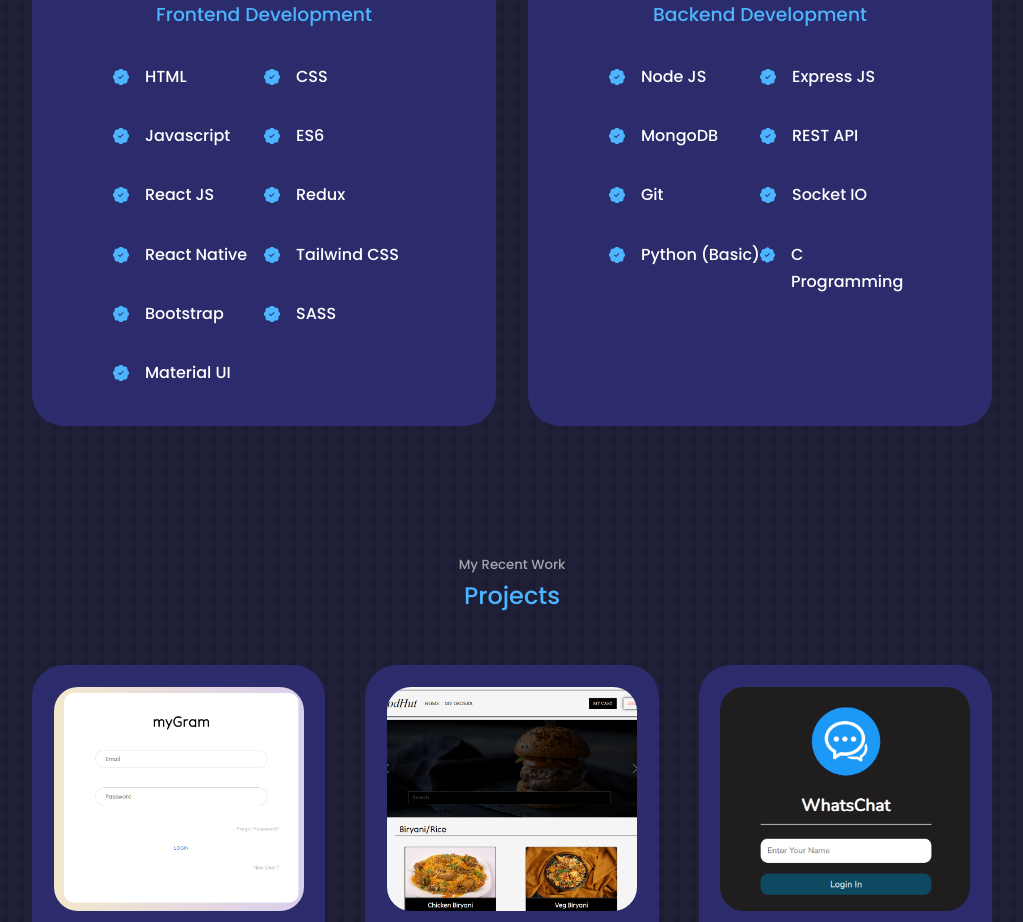
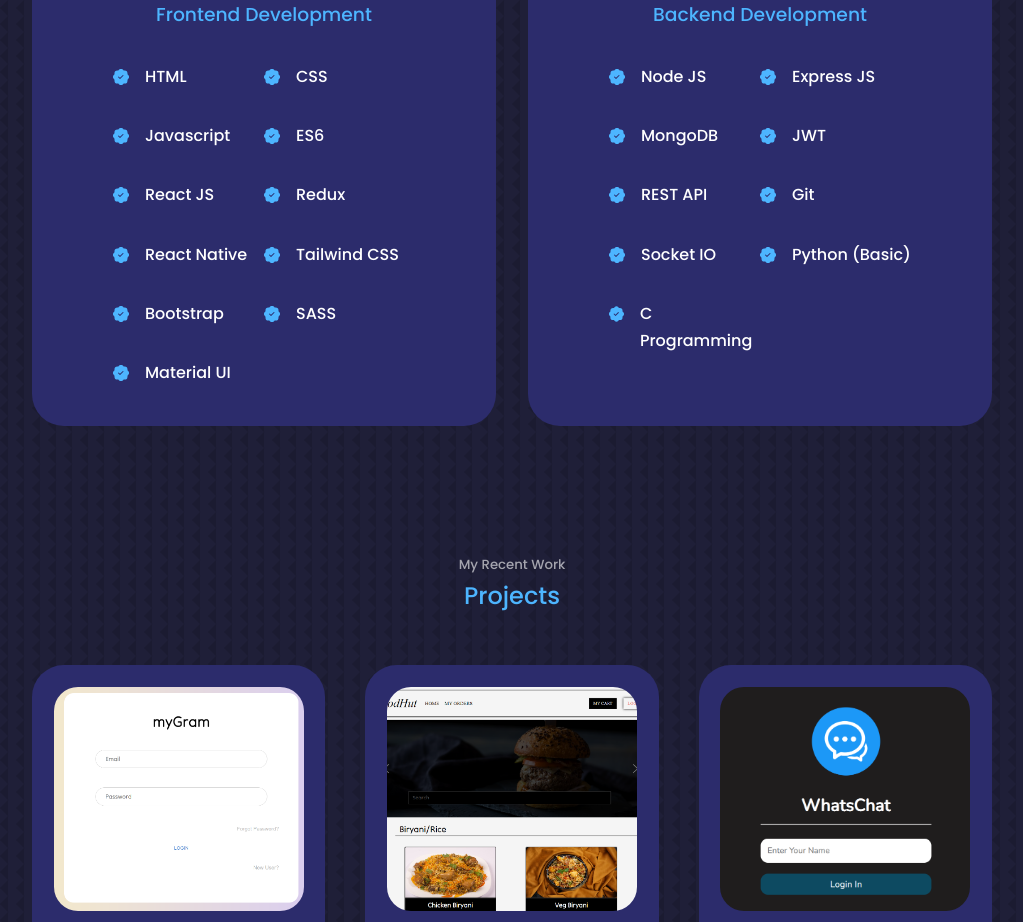
Before and after one commit to Wasi-25/portfolio, a React (Create React App) app: page / in a window 1280 px wide. Shown: the part 1760-2682 px from the top of the page, without its empty margins (128-1151 px from the left). Built offline with nearby package versions, Linux system fonts and the light colour scheme.

Commit message:
experience updated

```diff
--- a/src/components/experience/Experience.jsx
+++ b/src/components/experience/Experience.jsx
@@ -118,6 +118,13 @@ const Experience = () => {
             <article className="experience__details">
               <BsPatchCheckFill className="experience__details-icon"/>
               <div>
+                <h4>JWT</h4>
+              </div>
+            </article>
+
+            <article className="experience__details">
+              <BsPatchCheckFill className="experience__details-icon"/>
+              <div>
                 <h4>REST API</h4>
               </div>
             </article>
```
